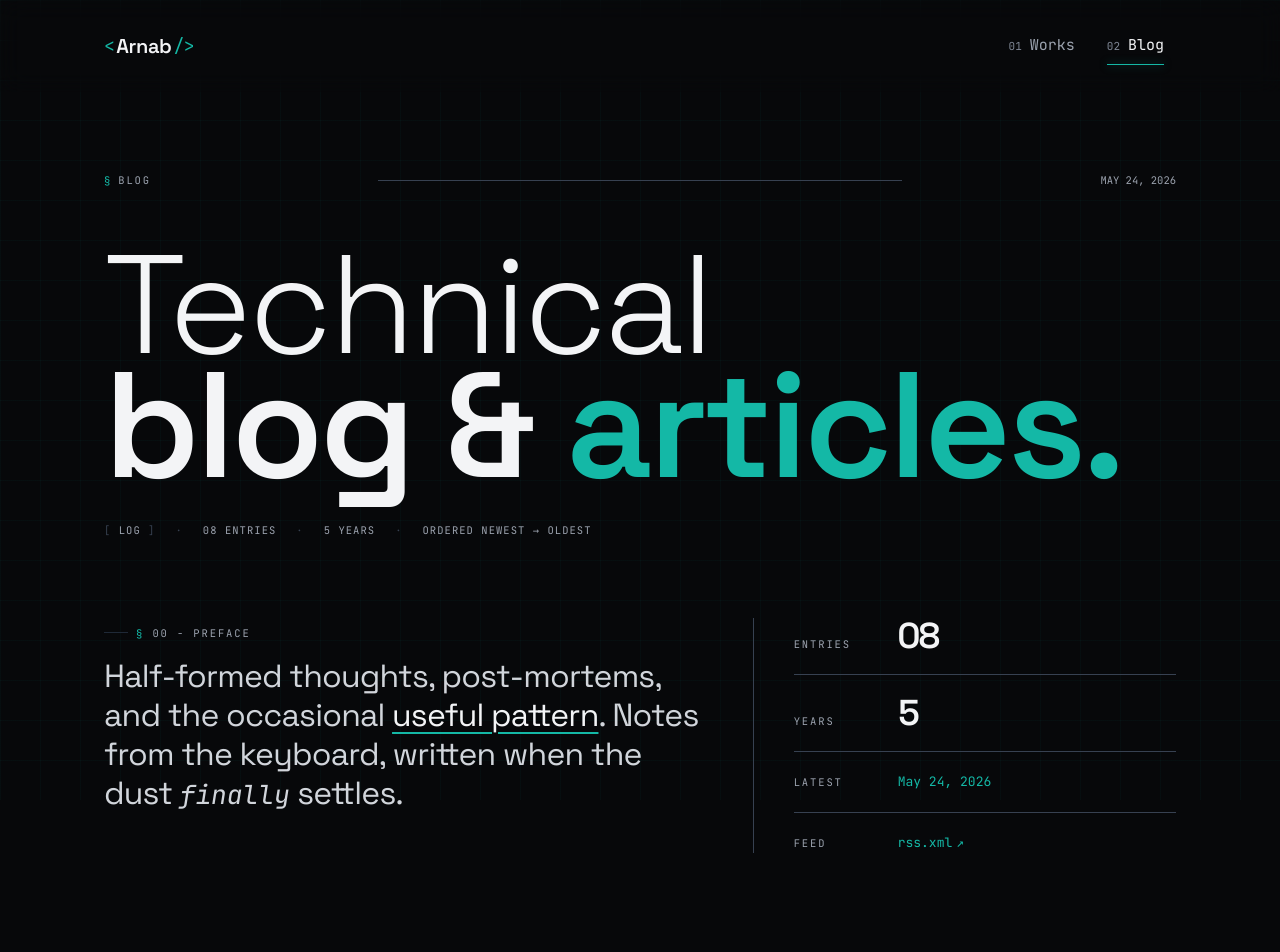
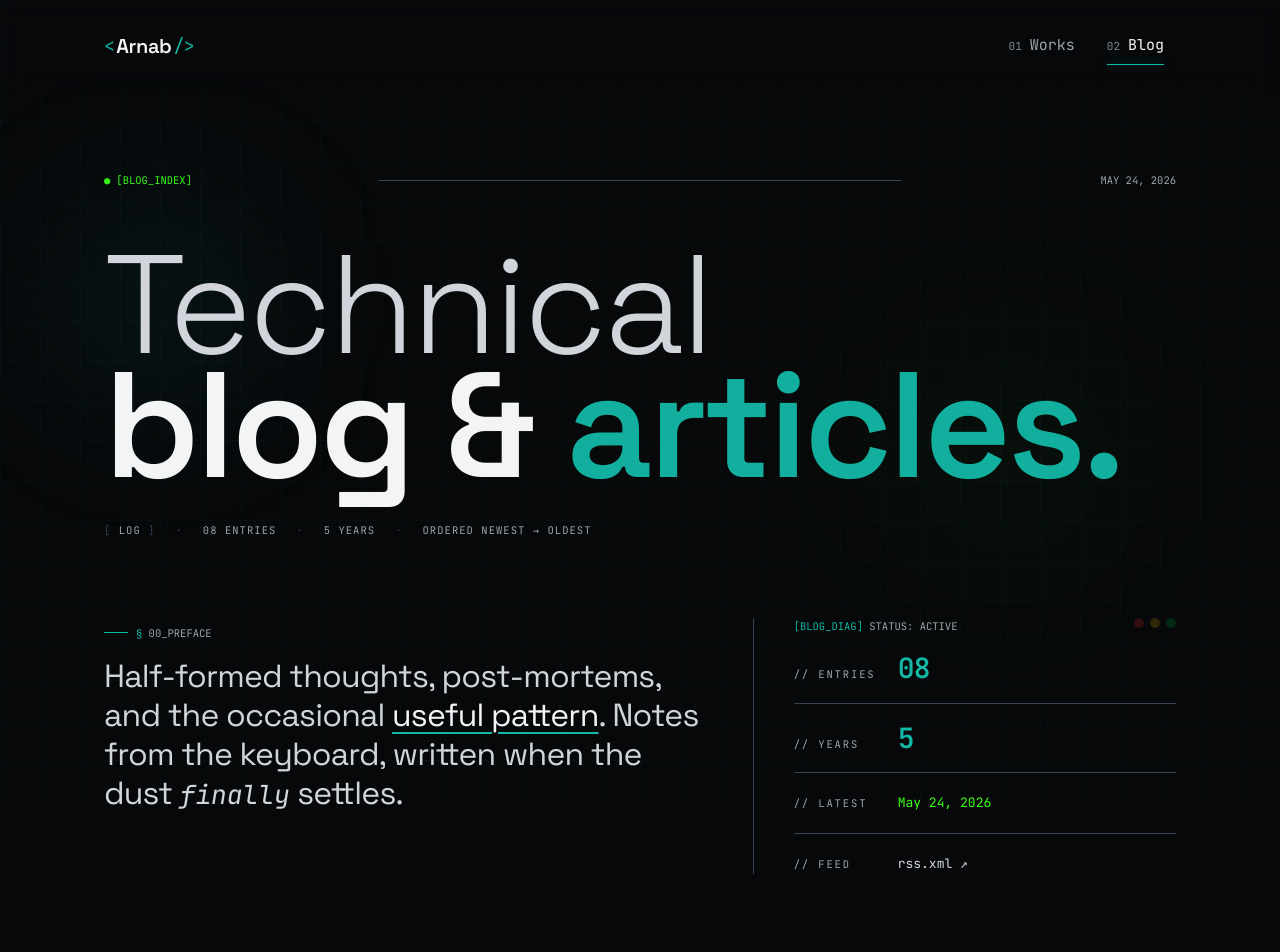
Before and after one commit to ArnabXD/arnabxd.me, an Astro site: page /blog in a window 1280 px wide. Shown: the top 952 px of the page. Built offline with nearby package versions, Linux system fonts and the light colour scheme; Astro itself is replaced by a stand-in of ours.

Commit message:
ui: sync design across pages

```diff
--- a/src/pages/blog/[...slug].astro
+++ b/src/pages/blog/[...slug].astro
@@ -58,7 +58,7 @@ const jsonLd = {
 				class="inline-flex items-center gap-2 font-mono text-[11px] tabular tracking-[0.08em] uppercase text-ink-3 hover:text-mark transition-colors"
 			>
 				<span aria-hidden="true">←</span>
-				Back to journal
+				Back to blog
 			</a>
 		</nav>
 
@@ -134,7 +134,7 @@ const jsonLd = {
 			class="mt-20 pt-6 border-t border-rule flex items-center justify-between font-mono text-[11px] tabular tracking-[0.06em] text-ink-3"
 		>
 			<a href="/blog" class="hover:text-mark transition-colors">
-				← Back to journal
+				← Back to blog
 			</a>
 			<span>
 				End of entry · {fmtDate(post.data.updatedDate ?? post.data.pubDate)}
--- a/src/pages/blog/index.astro
+++ b/src/pages/blog/index.astro
@@ -31,22 +31,34 @@ const today = new Date().toLocaleDateString("en-US", {
 			style="--d: 60ms"
 		>
 			<div
-				class="md:col-span-3 eyebrow inline-flex items-center whitespace-nowrap"
+				class="md:col-span-3 eyebrow inline-flex items-center whitespace-nowrap font-mono"
 			>
-				<span class="text-accent">§</span>
-				<span class="ml-1.5">blog</span>
+				<span class="text-mark-2 animate-pulse mr-1.5">●</span>
+				<span class="text-mark-2">[blog_index]</span>
 			</div>
 			<div class="hairline-soft md:col-span-6" aria-hidden="true"></div>
 			<div
-				class="md:col-span-3 eyebrow md:text-right tabular whitespace-nowrap"
+				class="md:col-span-3 eyebrow md:text-right tabular whitespace-nowrap font-mono text-[10.5px]"
 			>
 				{today}
 			</div>
 		</div>
 
-		<h1 class="mt-8 md:mt-14 leading-[0.86] tracking-tighter">
+		<h1 class="mt-8 md:mt-14 leading-[0.86] tracking-tighter relative">
+			<!-- Dynamic atmospheric color mesh spots -->
+			<div
+				class="absolute -top-10 -left-10 w-48 h-48 bg-mark/10 rounded-full blur-[80px] pointer-events-none"
+				aria-hidden="true"
+			>
+			</div>
+			<div
+				class="absolute top-20 right-10 w-64 h-64 bg-mark-2/5 rounded-full blur-[100px] pointer-events-none"
+				aria-hidden="true"
+			>
+			</div>
+
 			<span
-				class="block font-display font-light text-[clamp(48px,12vw,140px)] text-ink rise"
+				class="block font-display font-light text-[clamp(48px,12vw,140px)] text-ink-2 rise"
 				style="--d: 140ms"
 			>
 				Technical
@@ -55,7 +67,7 @@ const today = new Date().toLocaleDateString("en-US", {
 				class="block font-display font-semibold text-[clamp(52px,13vw,150px)] text-ink -mt-1 rise"
 				style="--d: 220ms"
 			>
-				blog & <span class="text-accent">articles.</span>
+				blog & <span class="text-mark animate-pulse">articles.</span>
 			</span>
 		</h1>
 
@@ -82,33 +94,43 @@ const today = new Date().toLocaleDateString("en-US", {
 			style="--d: 360ms"
 		>
 			<div class="md:col-span-7">
-				<p class="eyebrow mb-4 inline-flex items-center gap-2">
-					<span class="hairline w-6" aria-hidden="true"></span>
-					<span><span class="text-accent">§</span> 00 - preface</span>
+				<p class="eyebrow mb-4 inline-flex items-center gap-2 font-mono">
+					<span class="hairline w-6 bg-mark" aria-hidden="true"></span>
+					<span><span class="text-mark">§</span> 00_preface</span>
 				</p>
 				<p
 					class="font-display text-[22px] sm:text-[26px] md:text-[32px] leading-[1.22] text-ink-2 tracking-tight font-normal max-w-[34ch] md:max-w-none"
 				>
 					Half-formed thoughts, post-mortems, and the occasional{" "}
 					<span
-						class="underline decoration-accent decoration-2 underline-offset-[6px] text-ink"
+						class="underline decoration-mark decoration-2 underline-offset-[6px] text-ink"
 						>useful pattern</span
 					>. Notes from the keyboard, written when the dust{" "}
 					<span class="font-mono italic text-[0.82em]">finally</span> settles.
 				</p>
 			</div>
 
-			<div class="md:col-span-5 md:pl-10 md:border-l border-rule-soft">
-				<p class="eyebrow mb-5 md:hidden">
-					<span class="text-accent">§</span> archive index
+			<div class="md:col-span-5 md:pl-10 md:border-l border-rule-soft relative">
+				<div
+					class="absolute top-0 right-0 flex gap-1.5 opacity-60"
+					aria-hidden="true"
+				>
+					<span class="w-2.5 h-2.5 rounded-full bg-red-500/30"></span>
+					<span class="w-2.5 h-2.5 rounded-full bg-yellow-500/30"></span>
+					<span class="w-2.5 h-2.5 rounded-full bg-green-500/30"></span>
+				</div>
+				<p class="eyebrow mb-5 font-mono">
+					<span class="text-mark">[blog_diag]</span> status: active
 				</p>
-				<dl class="space-y-4 md:space-y-5 text-[13.5px] md:text-[14px]">
+				<dl
+					class="space-y-4 md:space-y-5 text-[13.5px] md:text-[14px] font-mono"
+				>
 					<div
 						class="grid grid-cols-[72px_1fr] md:grid-cols-[88px_1fr] gap-4 items-baseline"
 					>
-						<dt class="eyebrow pt-0.5">Entries</dt>
+						<dt class="eyebrow pt-0.5">// entries</dt>
 						<dd
-							class="font-display text-ink text-[28px] md:text-[36px] leading-none tabular font-semibold tracking-tighter"
+							class="text-[24px] md:text-[28px] leading-none tabular font-semibold tracking-tight text-mark"
 						>
 							{String(count).padStart(2, "0")}
 						</dd>
@@ -117,17 +139,17 @@ const today = new Date().toLocaleDateString("en-US", {
 					<div
 						class="grid grid-cols-[72px_1fr] md:grid-cols-[88px_1fr] gap-4 items-baseline"
 					>
-						<dt class="eyebrow pt-0.5">Years</dt>
+						<dt class="eyebrow pt-0.5">// years</dt>
 						<dd
-							class="font-display text-ink text-[28px] md:text-[36px] leading-none tabular font-semibold tracking-tighter"
+							class="text-[24px] md:text-[28px] leading-none tabular font-semibold tracking-tight text-mark"
 						>
 							{years.size || 0}
 						</dd>
 					</div>
 					<div class="hairline-soft"></div>
 					<div class="grid grid-cols-[72px_1fr] md:grid-cols-[88px_1fr] gap-4">
-						<dt class="eyebrow pt-0.5">Latest</dt>
-						<dd class="font-mono text-accent tabular text-[13px]">
+						<dt class="eyebrow pt-0.5">// latest</dt>
+						<dd class="text-mark-2 tabular text-[13px]">
 							{
 								posts[0]
 									? posts[0].data.pubDate.toLocaleDateString("en-US", {
@@ -141,14 +163,14 @@ const today = new Date().toLocaleDateString("en-US", {
 					</div>
 					<div class="hairline-soft"></div>
 					<div class="grid grid-cols-[72px_1fr] md:grid-cols-[88px_1fr] gap-4">
-						<dt class="eyebrow pt-0.5">Feed</dt>
-						<dd class="font-mono tabular text-[13px]">
+						<dt class="eyebrow pt-0.5">// feed</dt>
+						<dd class="tabular text-[13px] text-ink-2">
 							<a
 								href="/rss.xml"
-								class="text-accent hover:underline inline-flex items-center gap-1"
+								target="_blank"
+								rel="noreferrer"
+								class="hover:text-mark transition-colors">rss.xml ↗</a
 							>
-								rss.xml <span aria-hidden="true">↗</span>
-							</a>
 						</dd>
 					</div>
 				</dl>
@@ -169,7 +191,7 @@ const today = new Date().toLocaleDateString("en-US", {
 				<div class="mt-12 border border-dashed border-rule-soft p-8 md:p-12 text-center">
 					<p class="font-display text-[18px] md:text-[20px] text-ink-3 tracking-[-0.02em]">
 						The buffer is empty - check back soon, or{" "}
-						<a href="/#contact" class="text-accent hover:underline">
+						<a href="/#contact" class="text-mark hover:underline">
 							ping me
 						</a>{" "}
 						with a topic.
--- a/src/pages/works.astro
+++ b/src/pages/works.astro
@@ -44,7 +44,19 @@ const today = new Date().toLocaleDateString("en-US", {
 			</div>
 		</div>
 
-		<h1 class="mt-8 md:mt-14 leading-[0.95] tracking-tighter">
+		<h1 class="mt-8 md:mt-14 leading-[0.95] tracking-tighter relative">
+			<!-- Dynamic atmospheric color mesh spots -->
+			<div
+				class="absolute -top-10 -left-10 w-48 h-48 bg-mark/10 rounded-full blur-[80px] pointer-events-none"
+				aria-hidden="true"
+			>
+			</div>
+			<div
+				class="absolute top-20 right-10 w-64 h-64 bg-mark-2/5 rounded-full blur-[100px] pointer-events-none"
+				aria-hidden="true"
+			>
+			</div>
+
 			<span
 				class="block font-display font-light text-[clamp(48px,12vw,140px)] text-ink-2 rise"
 				style="--d: 140ms"
```
